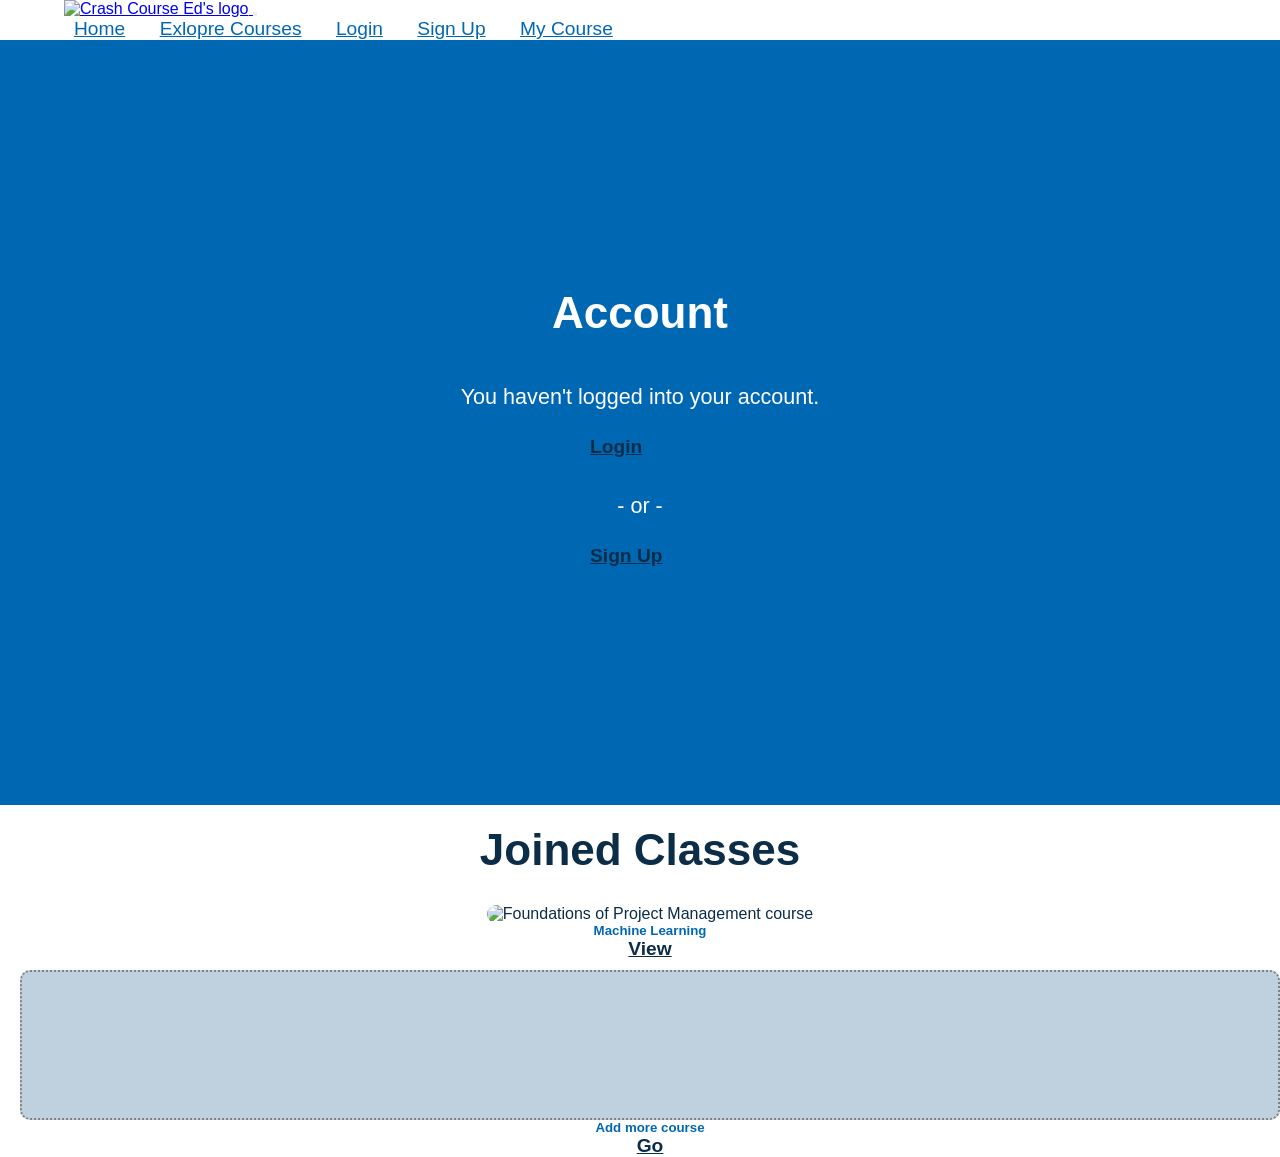
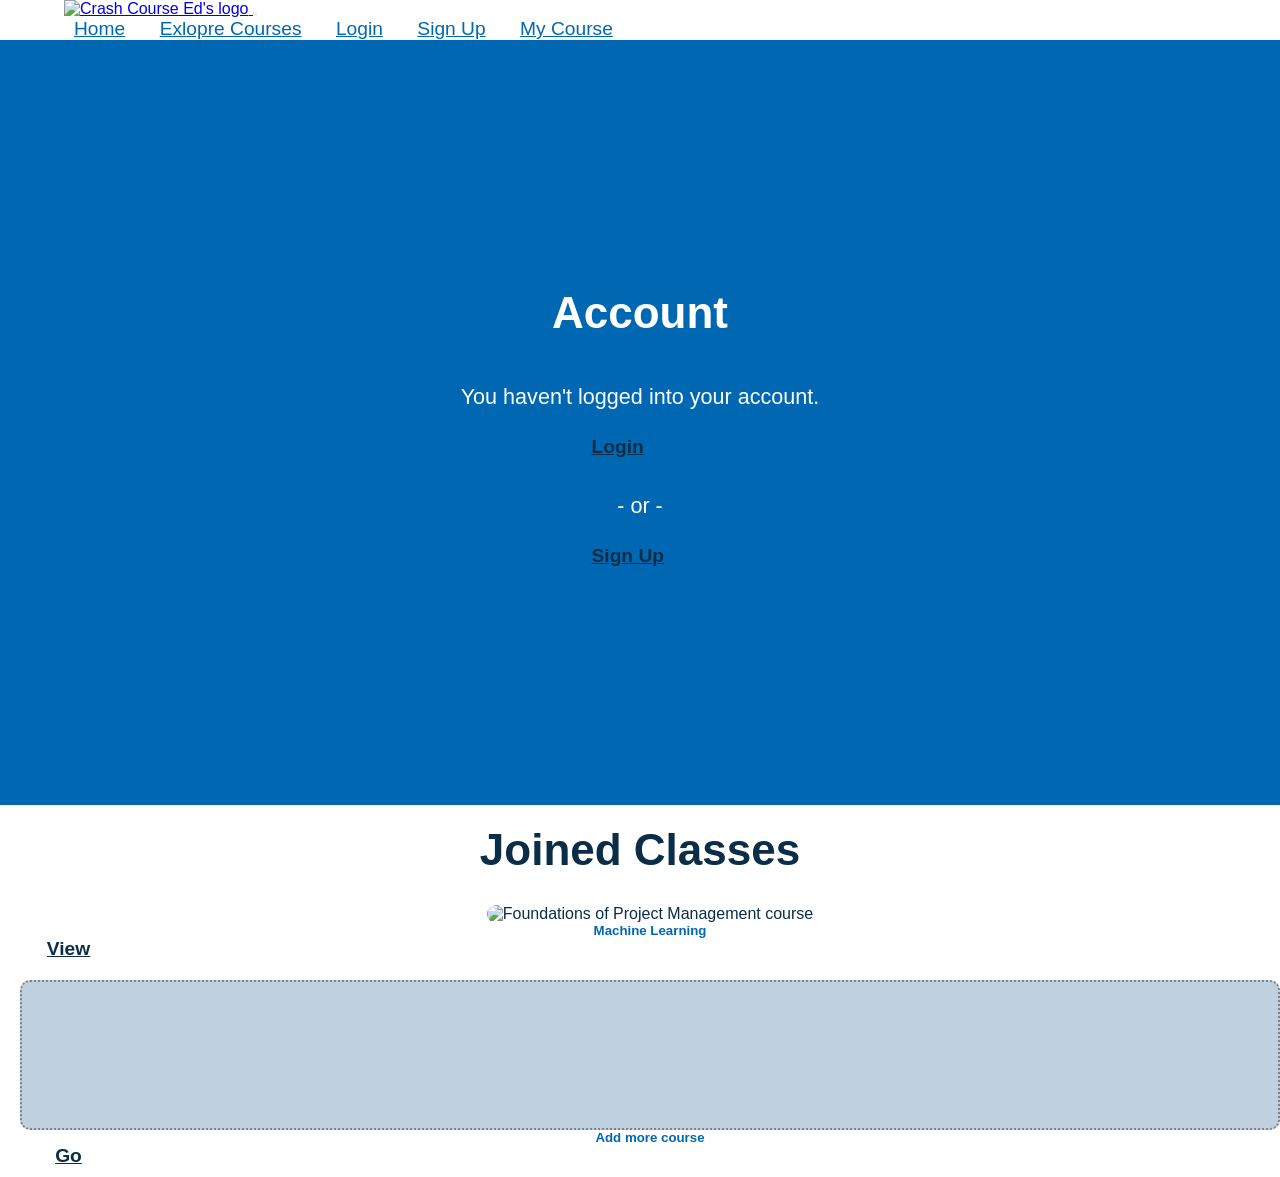

Add server and edit program's functionalities to incoporate Firebase and Cloudinary

--- a/Project/CSS/mycourse.css
+++ b/Project/CSS/mycourse.css
@@ -27,7 +27,7 @@ body {
     color: #0c2d48;
     border: none;
     transition: all 0.3s;
-    width: 100px;
+    width: 97px;
     font-size: 1.2rem;
     margin-bottom: 10px;
 }
@@ -93,11 +93,24 @@ header {
 .content-container{
     text-align: center;
 }
+.admin-page{
+    width: 60%;
+    background-color: #10a361;
+}
 .joined-classes{
     text-align: center;
 }
 .card{
     margin-left: 20px;
+    height: 100%;
+}
+.card-body {
+    display: flex;
+    flex-direction: column;
+    justify-content: space-between;
+}
+.card-buttons {
+    margin-top: auto;
 }
 .card-img-top{
     height: 150px;
